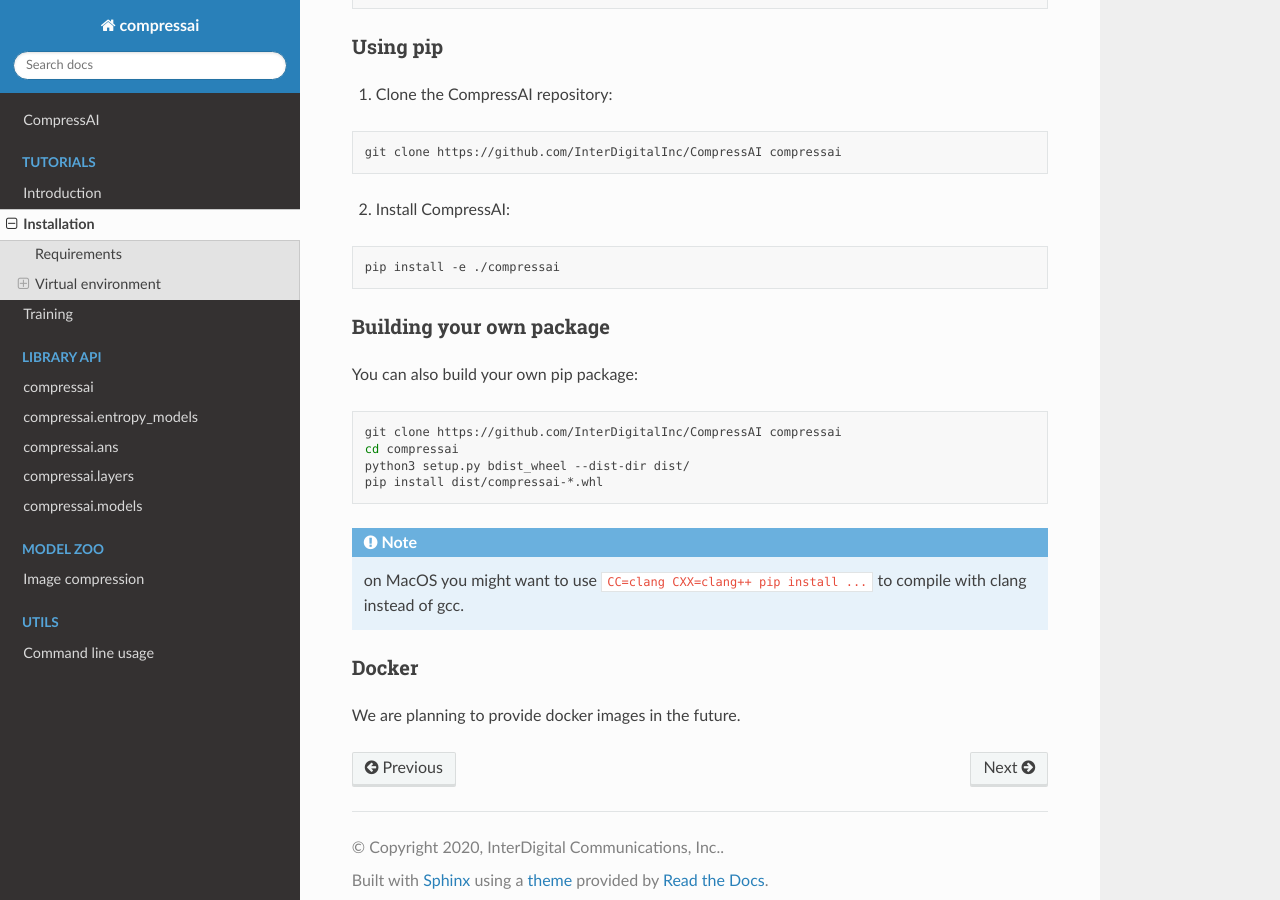
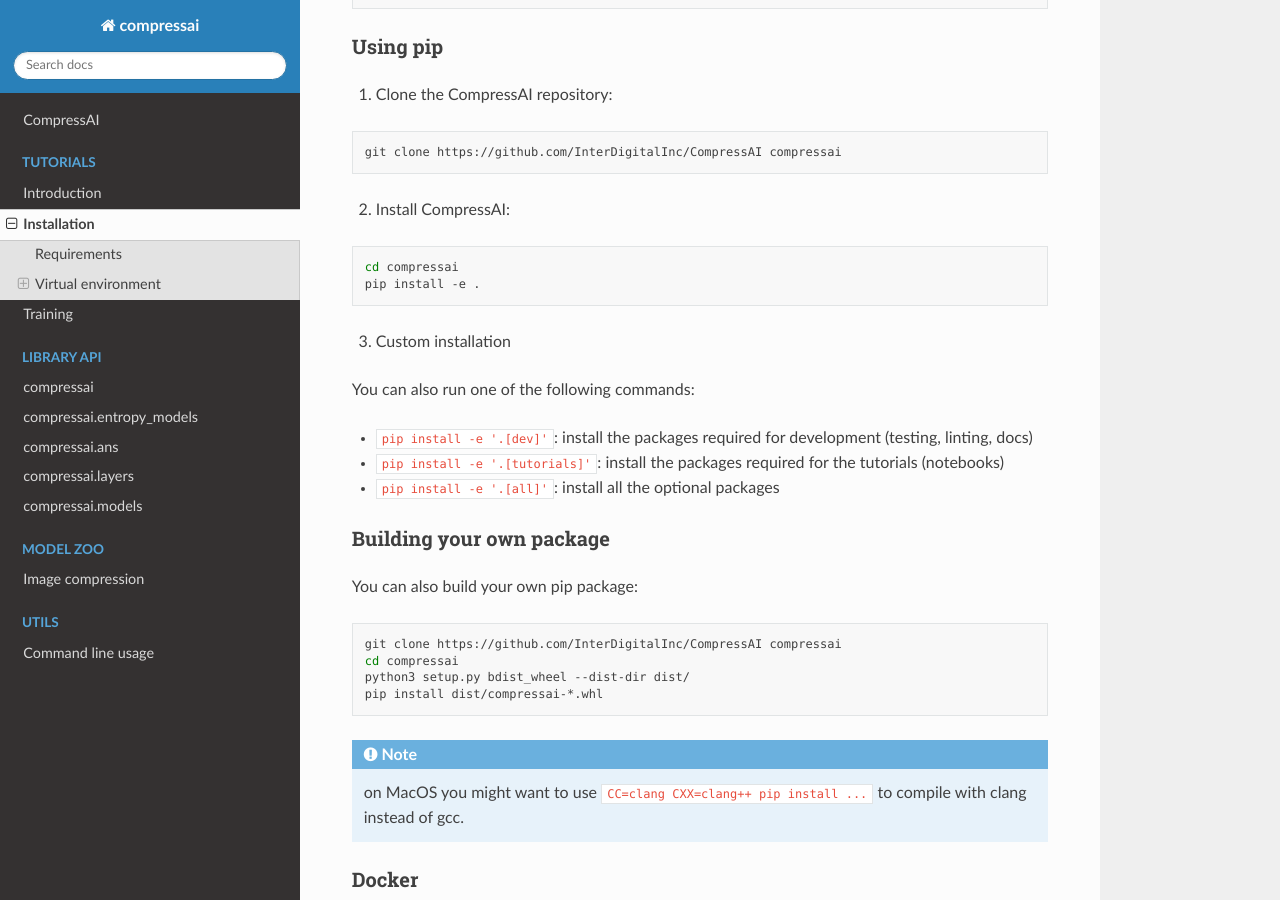
Before and after one commit to InterDigitalInc/CompressAI, a Sphinx documentation site: the page built from docs/source/tutorial_installation.rst, in a window 1280 px wide and 900 px high, scrolled down 514 px. Built offline with Sphinx 7.4.7 and the Read the Docs theme 2.0.0, drawn with Linux system fonts in a browser that asks for light colours; pages that are not in the unit, such as notebooks, are missing from menus.

Commit message:
Improve docs on installation (+custom installs)

```diff
--- a/docs/source/tutorial_installation.rst
+++ b/docs/source/tutorial_installation.rst
@@ -36,7 +36,16 @@
 
 .. code-block:: bash
 
-  pip install -e ./compressai
+  cd compressai
+  pip install -e .
+
+3. Custom installation
+
+You can also run one of the following commands:
+
+* :code:`pip install -e '.[dev]'`: install the packages required for development (testing, linting, docs)
+* :code:`pip install -e '.[tutorials]'`: install the packages required for the tutorials (notebooks)
+* :code:`pip install -e '.[all]'`: install all the optional packages
 
 
 Building your own package
```
Also changed, not shown: Readme.md (+7 -1 lines), setup.py (+6 -1 lines).
